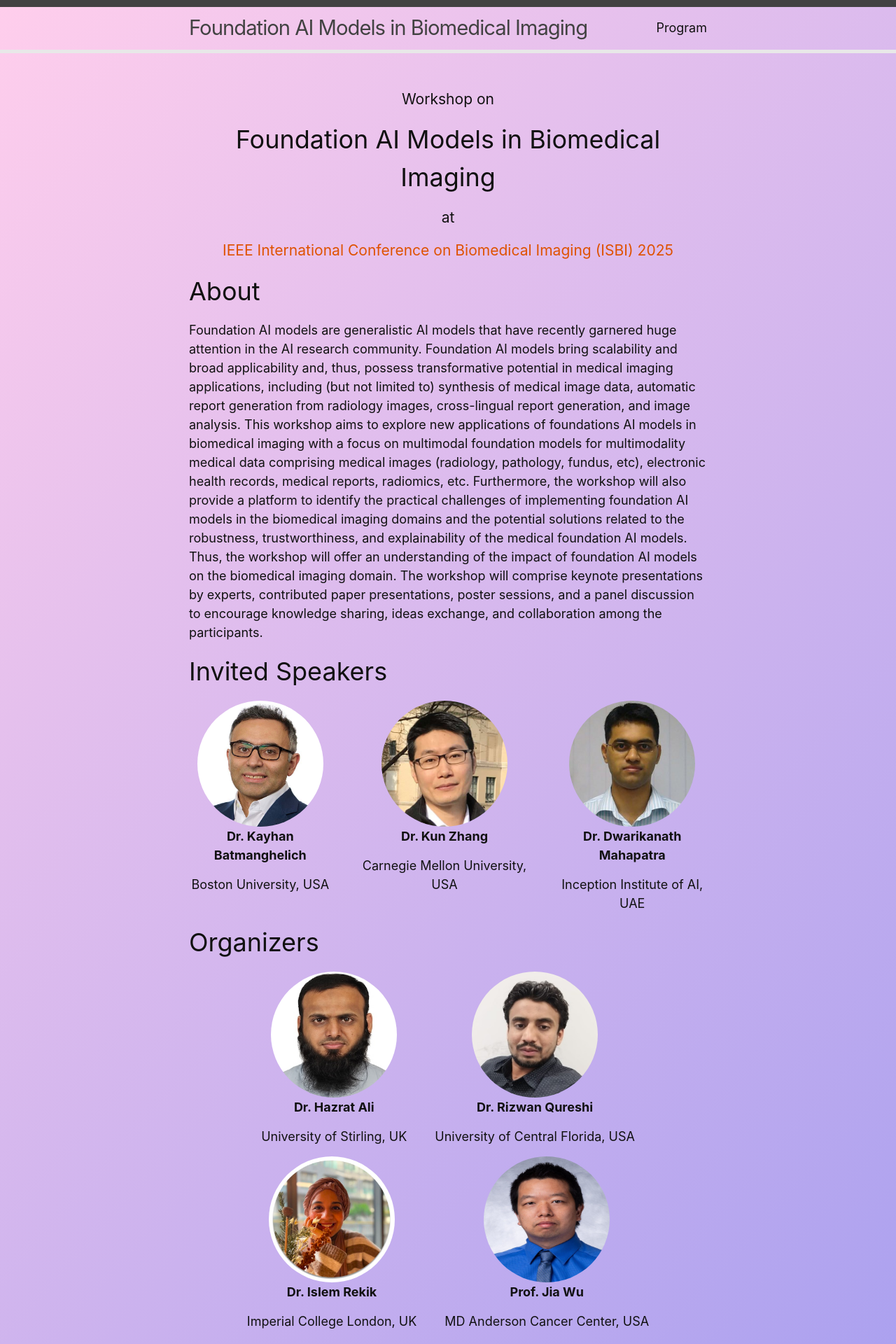
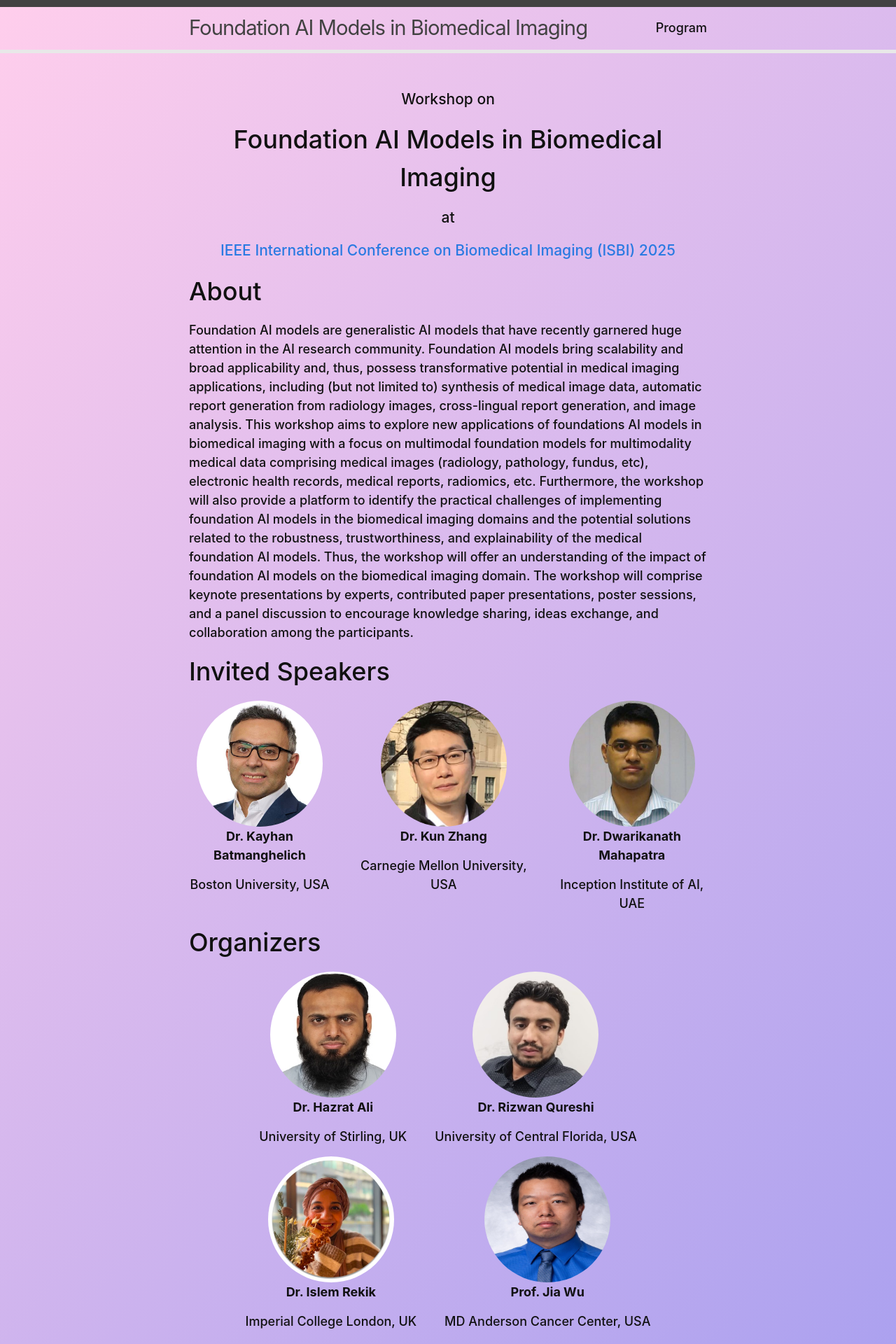
Before and after one commit to hazratali/faibi2025, a Jekyll site: the page built from index.md, in a window 1280 px wide. Shown: the top 1920 px of the page at 70% size. Built offline with Jekyll 4.4.1, drawn with Linux system fonts in a browser that asks for light colours.

Commit message:
updated base css

```diff
--- a/_sass/minima/_base.scss
+++ b/_sass/minima/_base.scss
@@ -114,7 +114,7 @@ h1, h2, h3, h4, h5, h6 {
  * Links
  */
 a {
-  color: #df5200; //$link-base-color;
+  color: $link-base-color;
   text-decoration: none;
 
   &:visited {
--- a/_sass/minima/initialize.scss
+++ b/_sass/minima/initialize.scss
@@ -5,7 +5,7 @@
 $base-font-family: -apple-system, system-ui, BlinkMacSystemFont, "Segoe UI", "Segoe UI Emoji", "Segoe UI Symbol", "Apple Color Emoji", Roboto, Helvetica, Arial, sans-serif !default;
 $code-font-family: "Menlo", "Inconsolata", "Consolas", "Roboto Mono", "Ubuntu Mono", "Liberation Mono", "Courier New", monospace;
 $base-font-size:   18px !default;
-$base-font-weight: 400 !default;
+$base-font-weight: 450 !default;
 $small-font-size:  $base-font-size * 0.875 !default;
 $base-line-height: 1.5 !default;
 
```
